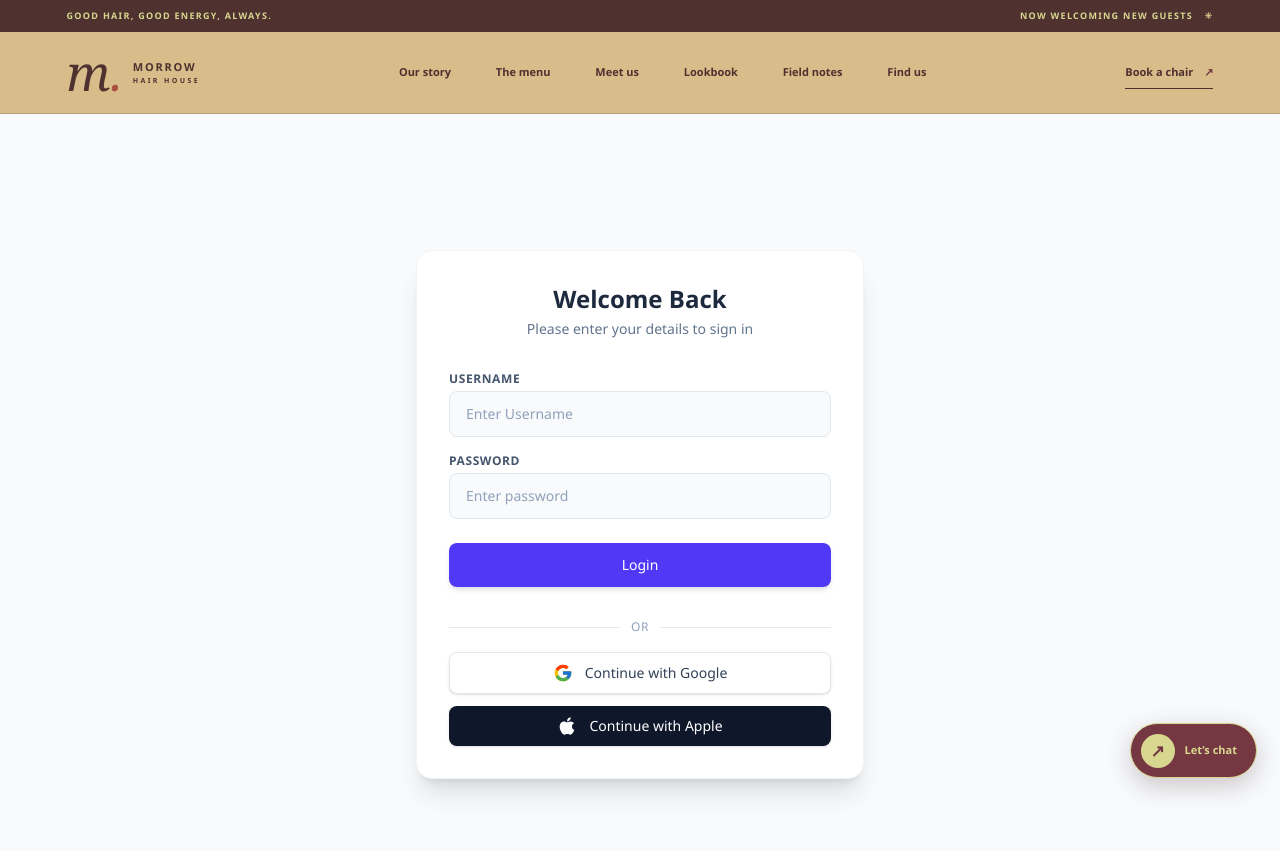
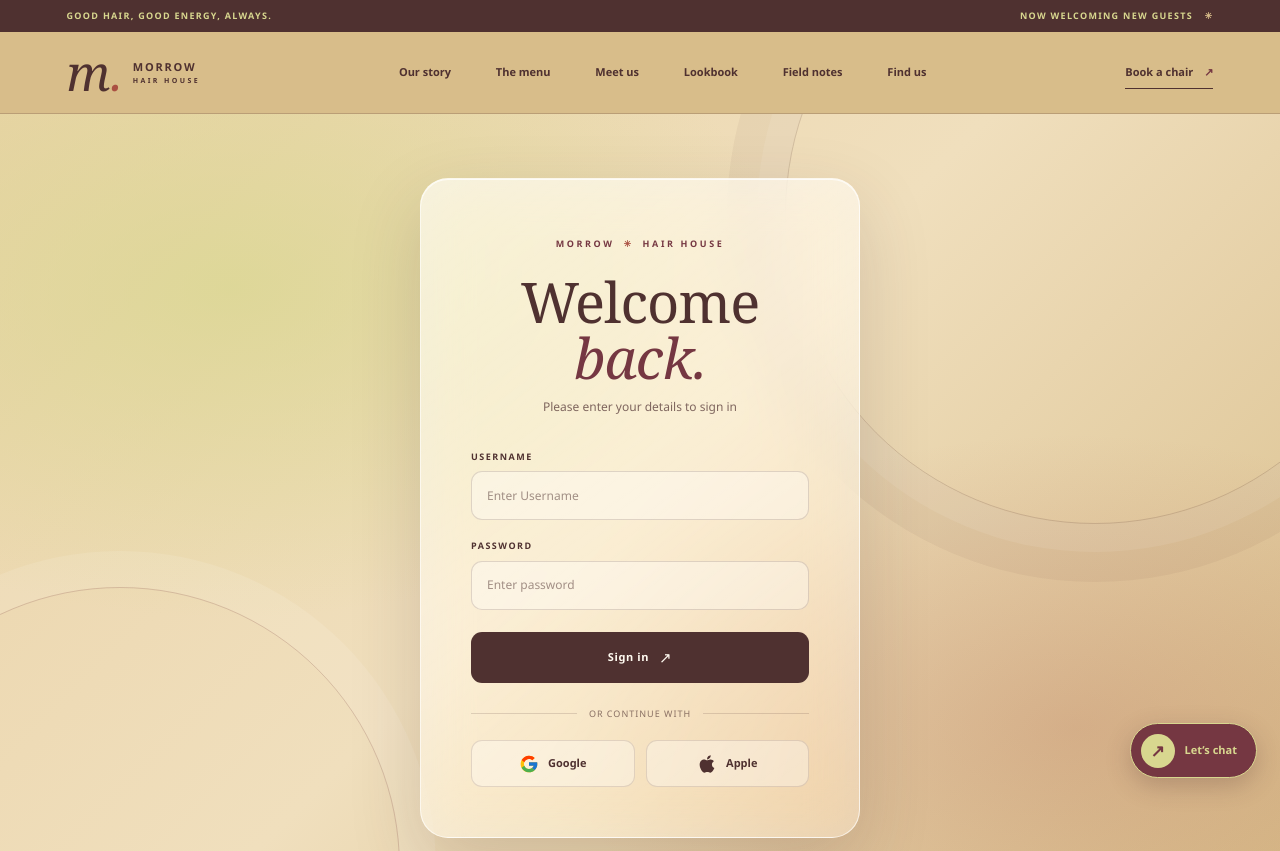
Before and after one commit to Cue-designs/salon-web, a Next.js app: page /Login in a window 1280 px wide. Shown: the top 851 px of the page. Built offline with nearby package versions, Linux system fonts and the light colour scheme.

Commit message:
added the  login glassmorphism

```diff
--- a/src/app/Login/page.tsx
+++ b/src/app/Login/page.tsx
@@ -5,71 +5,65 @@ import { FaApple } from "react-icons/fa6";
 
 export default function LoginForm() {
   return (
-    <section className="min-h-screen flex items-center justify-center bg-slate-50 p-4">
-      <div className="w-full max-w-md bg-white rounded-2xl shadow-xl border border-slate-100 p-8">
-        <div className="text-center mb-8">
-          <h1 className="text-2xl font-bold text-slate-800">Welcome Back</h1>
-          <p className="text-sm text-slate-500 mt-1">
-            Please enter your details to sign in
-          </p>
+    <main className="login-page">
+      <div className="login-orbit login-orbit-one" aria-hidden="true" />
+      <div className="login-orbit login-orbit-two" aria-hidden="true" />
+
+      <section className="login-card" aria-labelledby="login-title">
+        <div className="login-heading">
+          <span className="login-wordmark">MORROW <i>✳</i> HAIR HOUSE</span>
+          <h1 id="login-title">Welcome <em>back.</em></h1>
+          <p>Please enter your details to sign in</p>
         </div>
 
-        <form action="" className="space-y-4">
-          <div>
-            <label className="block text-xs font-semibold text-slate-600 uppercase tracking-wider mb-1">
+        <form action="" className="login-form">
+          <div className="login-field">
+            <label htmlFor="username">
               Username
             </label>
             <input
+              id="username"
+              name="username"
               type="text"
               placeholder="Enter Username"
-              className="w-full px-4 py-3 rounded-lg bg-slate-50 border border-slate-200 text-slate-800 placeholder-slate-400 focus:outline-none focus:ring-2 focus:ring-indigo-500 focus:bg-white transition-all text-sm"
+              autoComplete="username"
             />
           </div>
 
-          <div>
-            <label className="block text-xs font-semibold text-slate-600 uppercase tracking-wider mb-1">
+          <div className="login-field">
+            <label htmlFor="password">
               Password
             </label>
             <input
+              id="password"
+              name="password"
               type="password"
               placeholder="Enter password"
-              className="w-full px-4 py-3 rounded-lg bg-slate-50 border border-slate-200 text-slate-800 placeholder-slate-400 focus:outline-none focus:ring-2 focus:ring-indigo-500 focus:bg-white transition-all text-sm"
+              autoComplete="current-password"
             />
           </div>
 
-          <button
-            type="submit"
-            className="w-full py-3 px-4 bg-indigo-600 hover:bg-indigo-700 text-white font-medium rounded-lg shadow-md hover:shadow-lg focus:outline-none focus:ring-2 focus:ring-indigo-500 focus:ring-offset-2 transition-all text-sm mt-2"
-          >
-            Login
+          <button type="submit" className="login-submit">
+            Sign in <span aria-hidden="true">↗</span>
           </button>
 
-          <div className="relative flex items-center justify-center my-6">
-            <div className="border-t border-slate-200 w-full"></div>
-            <span className="bg-white px-3 text-xs font-medium text-slate-400 uppercase tracking-wider absolute">
-              or
-            </span>
+          <div className="login-divider">
+            <span>or continue with</span>
           </div>
 
-          <div className="space-y-3">
-            <button
-              type="button"
-              className="w-full flex items-center justify-center gap-3 py-2.5 px-4 bg-white border border-slate-200 rounded-lg text-slate-700 hover:bg-slate-50 focus:outline-none focus:ring-2 focus:ring-slate-200 font-medium text-sm transition-all shadow-sm"
-            >
+          <div className="login-social">
+            <button type="button" className="login-social-button">
               <FcGoogle className="text-xl" />
-              <span>Continue with Google</span>
+              <span>Google</span>
             </button>
 
-            <button
-              type="button"
-              className="w-full flex items-center justify-center gap-3 py-2.5 px-4 bg-slate-900 hover:bg-black text-white rounded-lg focus:outline-none focus:ring-2 focus:ring-slate-900 font-medium text-sm transition-all shadow-sm"
-            >
+            <button type="button" className="login-social-button">
               <FaApple className="text-xl" />
-              <span>Continue with Apple</span>
+              <span>Apple</span>
             </button>
           </div>
         </form>
-      </div>
-    </section>
+      </section>
+    </main>
   );
 }
--- a/src/app/globals.css
+++ b/src/app/globals.css
@@ -3997,3 +3997,247 @@ a {
     font-size: 27px;
   }
 }
+
+.login-page {
+  position: relative;
+  isolation: isolate;
+  display: grid;
+  min-height: clamp(620px, calc(100svh - 114px), 820px);
+  place-items: center;
+  overflow: hidden;
+  padding: 64px 24px;
+  background:
+    radial-gradient(ellipse at 18% 22%, rgb(216 215 143 / 72%), transparent 38%),
+    radial-gradient(ellipse at 84% 78%, rgb(170 80 66 / 22%), transparent 34%),
+    linear-gradient(135deg, #ead3a8 0%, #f0dfbd 48%, #d8bd8a 100%);
+}
+
+.login-orbit {
+  position: absolute;
+  z-index: -1;
+  border: 1px solid rgb(79 49 48 / 18%);
+  border-radius: 50%;
+  pointer-events: none;
+}
+
+.login-orbit-one {
+  top: -210px;
+  right: -125px;
+  width: min(62vw, 620px);
+  aspect-ratio: 1;
+  box-shadow:
+    0 0 0 28px rgb(255 255 255 / 8%),
+    0 0 0 58px rgb(79 49 48 / 5%);
+}
+
+.login-orbit-two {
+  bottom: -245px;
+  left: -160px;
+  width: min(58vw, 560px);
+  aspect-ratio: 1;
+  border-color: rgb(117 55 66 / 20%);
+  box-shadow: 0 0 0 36px rgb(255 255 255 / 10%);
+}
+
+.login-card {
+  width: min(100%, 440px);
+  border: 1px solid rgb(255 255 255 / 66%);
+  border-radius: 28px;
+  padding: clamp(32px, 6vw, 50px);
+  background: linear-gradient(
+    145deg,
+    rgb(255 255 255 / 66%),
+    rgb(255 255 255 / 31%)
+  );
+  box-shadow:
+    0 26px 70px rgb(79 49 48 / 18%),
+    inset 0 1px 0 rgb(255 255 255 / 75%);
+  -webkit-backdrop-filter: blur(24px) saturate(145%);
+  backdrop-filter: blur(24px) saturate(145%);
+}
+
+.login-heading {
+  margin-bottom: 34px;
+  text-align: center;
+}
+
+.login-wordmark {
+  display: inline-block;
+  margin-bottom: 22px;
+  color: var(--berry);
+  font-size: 9px;
+  font-weight: 800;
+  letter-spacing: 2.6px;
+}
+
+.login-wordmark i {
+  padding: 0 4px;
+  color: var(--tomato);
+  font-style: normal;
+}
+
+.login-heading h1 {
+  margin: 0;
+  font-family: var(--font-serif);
+  font-size: clamp(43px, 9vw, 56px);
+  font-weight: 400;
+  letter-spacing: -1px;
+  line-height: 1;
+}
+
+.login-heading h1 em {
+  color: var(--berry);
+  font-weight: 400;
+}
+
+.login-heading p {
+  margin: 13px 0 0;
+  color: rgb(79 49 48 / 72%);
+  font-size: 12px;
+}
+
+.login-form {
+  display: grid;
+  gap: 19px;
+}
+
+.login-field {
+  display: grid;
+  gap: 8px;
+}
+
+.login-field label {
+  color: var(--wine);
+  font-size: 9px;
+  font-weight: 700;
+  letter-spacing: 1.5px;
+  text-transform: uppercase;
+}
+
+.login-field input {
+  width: 100%;
+  min-height: 49px;
+  border: 1px solid rgb(79 49 48 / 17%);
+  border-radius: 11px;
+  padding: 0 15px;
+  background: rgb(255 255 255 / 34%);
+  color: var(--wine);
+  font: inherit;
+  font-size: 12px;
+  transition:
+    border-color 180ms ease,
+    background 180ms ease,
+    box-shadow 180ms ease;
+}
+
+.login-field input::placeholder {
+  color: rgb(79 49 48 / 52%);
+}
+
+.login-field input:focus-visible {
+  border-color: var(--berry);
+  outline: none;
+  background: rgb(255 255 255 / 68%);
+  box-shadow: 0 0 0 3px rgb(117 55 66 / 13%);
+}
+
+.login-submit {
+  display: flex;
+  min-height: 51px;
+  align-items: center;
+  justify-content: center;
+  gap: 10px;
+  margin-top: 3px;
+  border: 0;
+  border-radius: 11px;
+  background: var(--wine);
+  color: #fffaf0;
+  cursor: pointer;
+  font: inherit;
+  font-size: 11px;
+  font-weight: 700;
+  letter-spacing: 0.6px;
+  transition:
+    background 180ms ease,
+    box-shadow 180ms ease,
+    transform 180ms ease;
+}
+
+.login-submit:hover {
+  transform: translateY(-1px);
+  background: var(--berry);
+  box-shadow: 0 9px 20px rgb(79 49 48 / 20%);
+}
+
+.login-submit:focus-visible,
+.login-social-button:focus-visible {
+  outline: 2px solid var(--tomato);
+  outline-offset: 3px;
+}
+
+.login-submit span {
+  font-size: 15px;
+  font-weight: 400;
+}
+
+.login-divider {
+  display: flex;
+  align-items: center;
+  gap: 12px;
+  margin: 5px 0 1px;
+  color: rgb(79 49 48 / 65%);
+  font-size: 9px;
+  letter-spacing: 1px;
+  text-transform: uppercase;
+}
+
+.login-divider::before,
+.login-divider::after {
+  height: 1px;
+  flex: 1;
+  background: rgb(79 49 48 / 17%);
+  content: "";
+}
+
+.login-social {
+  display: grid;
+  grid-template-columns: 1fr 1fr;
+  gap: 11px;
+}
+
+.login-social-button {
+  display: flex;
+  min-height: 47px;
+  align-items: center;
+  justify-content: center;
+  gap: 9px;
+  border: 1px solid rgb(79 49 48 / 15%);
+  border-radius: 11px;
+  background: rgb(255 255 255 / 33%);
+  color: var(--wine);
+  cursor: pointer;
+  font: inherit;
+  font-size: 11px;
+  font-weight: 600;
+  transition:
+    border-color 180ms ease,
+    background 180ms ease,
+    transform 180ms ease;
+}
+
+.login-social-button:hover {
+  transform: translateY(-1px);
+  border-color: rgb(79 49 48 / 30%);
+  background: rgb(255 255 255 / 64%);
+}
+
+@media (max-width: 480px) {
+  .login-page {
+    min-height: 650px;
+    padding: 48px 18px;
+  }
+
+  .login-card {
+    border-radius: 23px;
+  }
+}
```
